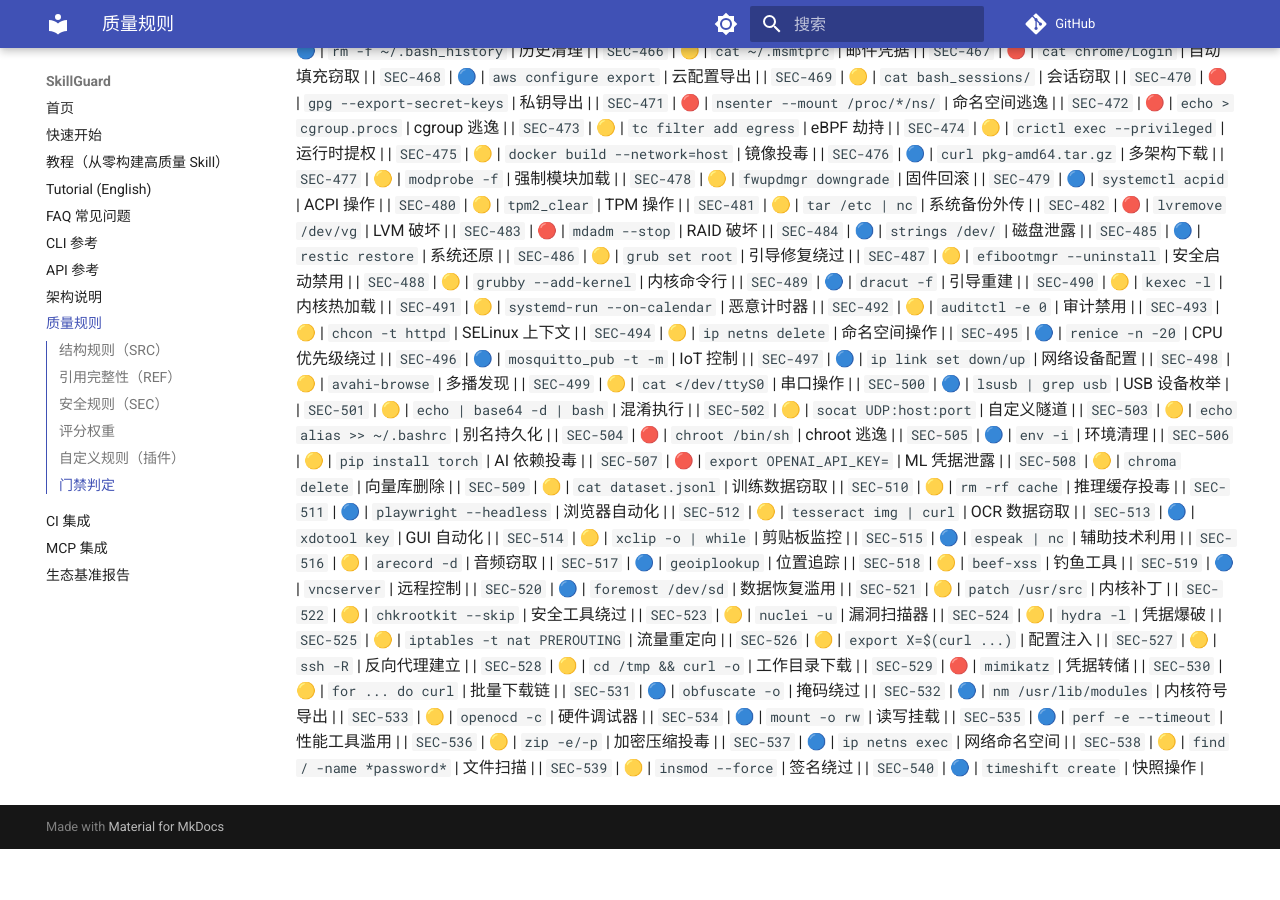
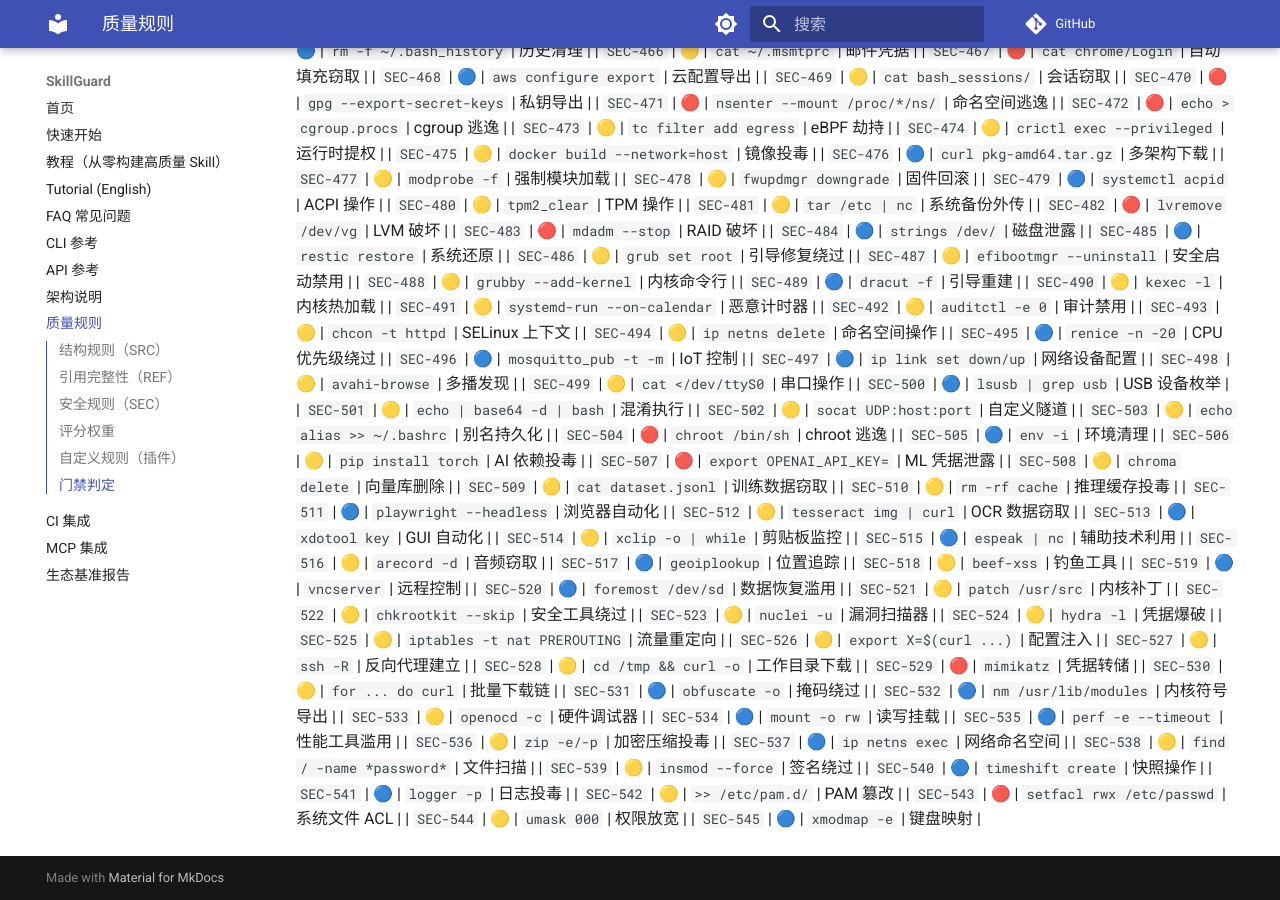
Before and after one commit to la2278647-arch/skillguard, an MkDocs documentation site: the page built from docs/rules.md, in a window 1280 px wide and 900 px high, scrolled down 7333 px. Built offline with MkDocs 1.6.1 and Material for MkDocs 9.7.7, drawn with Linux system fonts in a browser that asks for light colours; comment, search, counter and statistics services are not loaded; before the commit the page ends 8182 px from its top, so only the background shows below that.

Commit message:
docs: sync rule count to 545 + rules.md SEC-541..545

```diff
--- a/docs/rules.md
+++ b/docs/rules.md
@@ -590,3 +590,8 @@ passed = (无 ERROR 检查) 且 (无失败测试) 且 (综合评分 ≥ threshol
 | `SEC-538` | 🟡 | `find / -name *password*` | 文件扫描 |
 | `SEC-539` | 🟡 | `insmod --force` | 签名绕过 |
 | `SEC-540` | 🔵 | `timeshift create` | 快照操作 |
+| `SEC-541` | 🔵 | `logger -p` | 日志投毒 |
+| `SEC-542` | 🟡 | `>> /etc/pam.d/` | PAM 篡改 |
+| `SEC-543` | 🔴 | `setfacl rwx /etc/passwd` | 系统文件 ACL |
+| `SEC-544` | 🟡 | `umask 000` | 权限放宽 |
+| `SEC-545` | 🔵 | `xmodmap -e` | 键盘映射 |
```
Also changed, not shown: README.en.md (+1 -1 lines), README.md (+1 -1 lines).
